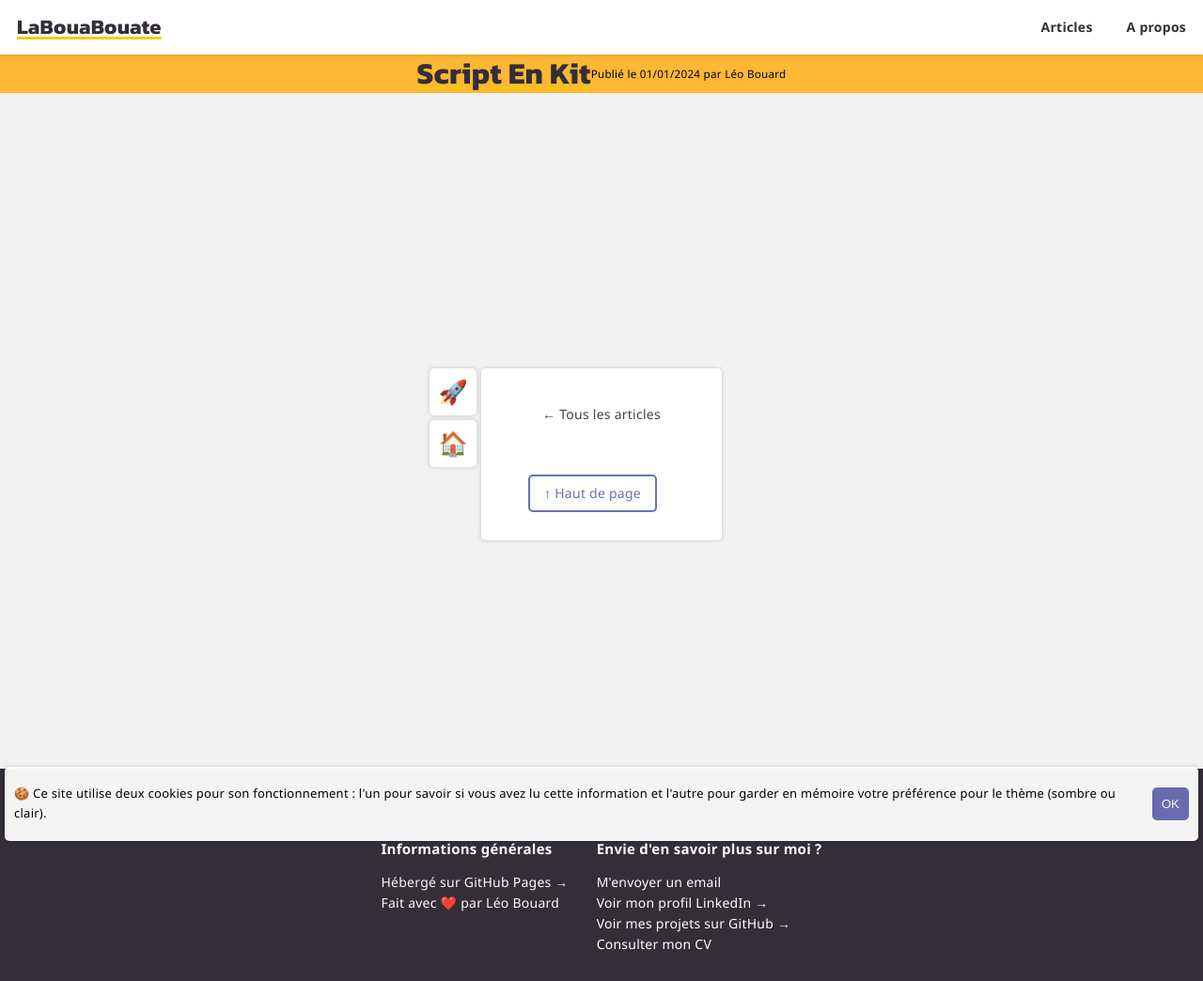
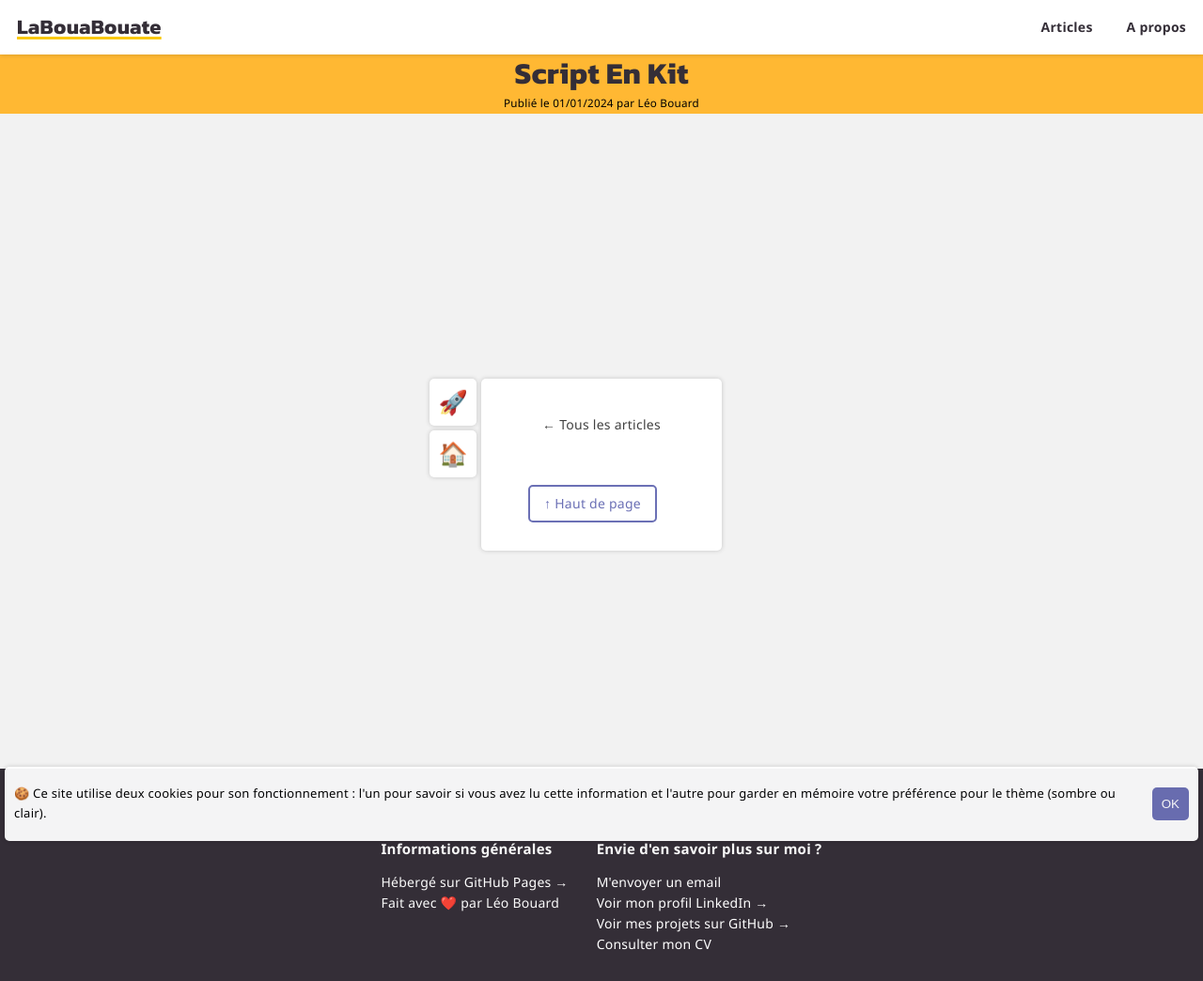
Before and after one commit to leobouard/leobouard.github.io, a Jekyll site: the page built from _posts/2024-01-01-script-en-kit.md, in a window 1280 px wide. Shown: the whole page at 94% size. Built offline with Jekyll 4.4.1, drawn with Linux system fonts in a browser that asks for light colours; some web fonts are replaced; our own code applies the rules of GitHub Pages for plain Markdown files.

Commit message:
Correction titre

```diff
--- a/_layouts/post.html
+++ b/_layouts/post.html
@@ -10,8 +10,6 @@ layout: default
     <div class="side_buttons">
         <a href="javascript:document.getElementById('top').scrollIntoView({behavior: 'smooth'});" title="Retour en haut de page">🚀</a>
         <a href="/blog" title="Retour aux articles">🏠</a>
-        <!-- <a href="javascript:" id="darkMode" title="Mode nuit">🌙</a>
-        <a href="javascript:" title="Partager c'est bien">❤️‍🔥</a> -->
     </div>
     <div class="div_topnav_buttons">
         {% if page.prevLink %}
--- a/assets/css/posts.scss
+++ b/assets/css/posts.scss
@@ -112,12 +112,19 @@ span.articleDescription {
 .postBanner {
     position: relative;
     display: flex;
+    flex-direction: column;
     align-items: center;
     justify-content: center;
     background: #FFB833;
     user-select: none;
     width: 100%;
     z-index: -1;
+}
+
+.postBanner > h1 {
+    text-decoration: none;
+    text-align: center;
+    max-width: 600px;
 }
 
 div.information {
```
